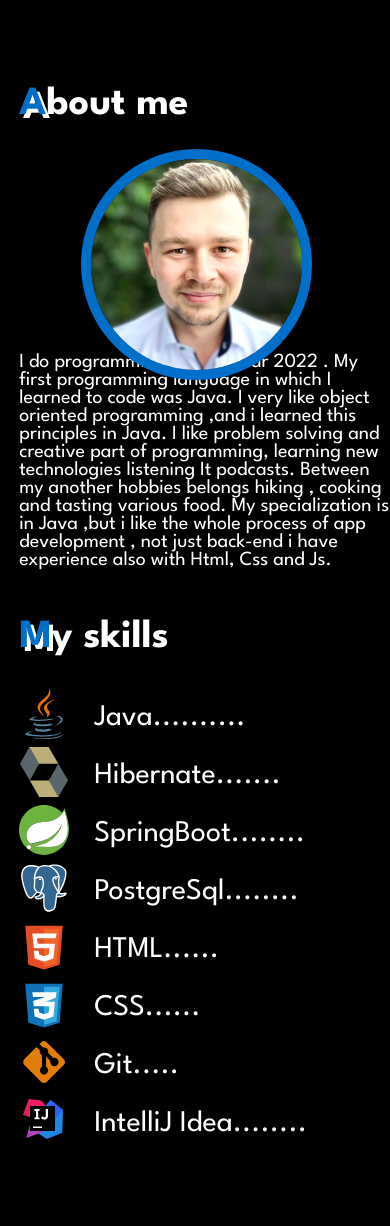
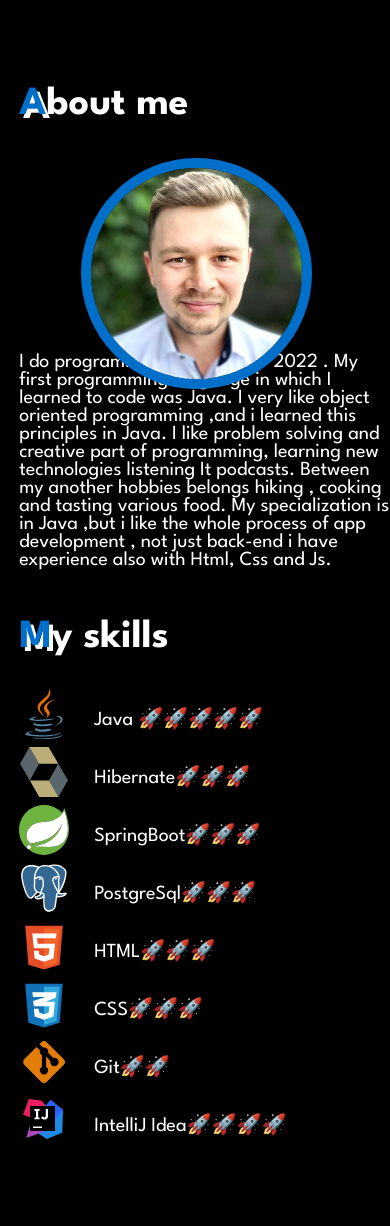
Before and after one commit to OwnStyle777/myPorfolioPage, a PHP site: page /aboutMe.html in a window 390 px wide. Run offline with PHP 8.4, Linux system fonts and the light colour scheme.

Commit message:
add emoticons next to the skills and change size of font of skill names for mobile devices

```diff
--- a/myPortfolio/aboutMe.css
+++ b/myPortfolio/aboutMe.css
@@ -47,7 +47,7 @@ section {
     min-width: 40%;
     height: 80%;
     position: absolute;
-    top:7%;
+    top:8%;
     right:5%;
     border: 10px solid #006fca;
     border-radius: 100%;
@@ -101,4 +101,10 @@ section {
 .lastChange{
     margin-top: 50px;
 }
+
+.iconWithText {
+    display: flex;
+    align-items: center;
+    font-size: 20px;
 }
+}
--- a/myPortfolio/aboutMe.html
+++ b/myPortfolio/aboutMe.html
@@ -33,42 +33,42 @@
                     <Span class="iconWithText">
                 <svg class="svgIcon1">
                     <use xlink:href="icons.svg#java" />
-                </svg>Java..........
+                </svg>Java &#128640;&#128640;&#128640;&#128640;&#128640;
             </Span>
                     <Span class="iconWithText">
                 <svg class="svgIcon1">
                     <use xlink:href="icons.svg#hibernate" />
-                </svg>Hibernate.......
+                </svg>Hibernate&#128640;&#128640;&#128640;
             </Span>
             <Span class="iconWithText">
                 <svg class="svgIcon1">
                     <use xlink:href="icons.svg#springBoot" />
-                </svg>SpringBoot........
+                </svg>SpringBoot&#128640;&#128640;&#128640;
             </Span>
             <Span class="iconWithText">
                 <svg class="svgIcon1">
                     <use xlink:href="icons.svg#postgreSql" />
-                </svg>PostgreSql........
+                </svg>PostgreSql&#128640;&#128640;&#128640;
             </Span class="iconWithText">
             <Span class="iconWithText">
                 <svg class="svgIcon1">
                     <use xlink:href="icons.svg#htmlIcon" />
-                </svg>HTML......
+                </svg>HTML&#128640;&#128640;&#128640;
             </Span>
             <Span class="iconWithText">
                 <svg class="svgIcon1">
                     <use xlink:href="icons.svg#cssIcon" />
-                </svg>CSS......
+                </svg>CSS&#128640;&#128640;&#128640;
             </Span>
             <Span class="iconWithText">
                 <svg class="svgIcon1">
                     <use xlink:href="icons.svg#gitIcon" />
-                </svg>Git.....
+                </svg>Git&#128640;&#128640;
             </Span>
             <Span class="iconWithText">
                 <svg class="svgIcon1">
                     <use xlink:href="icons.svg#intellij" />
-                </svg>IntelliJ Idea........
+                </svg>IntelliJ Idea&#128640;&#128640;&#128640;&#128640;
             </p>
              </section>
 
```
